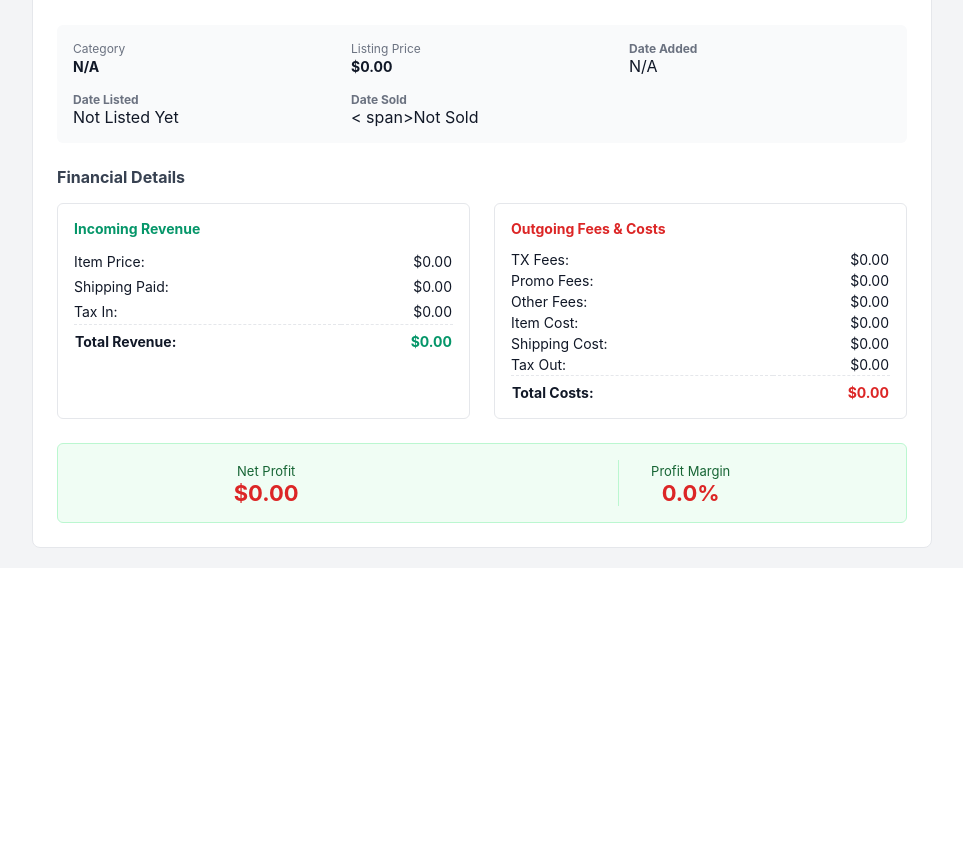
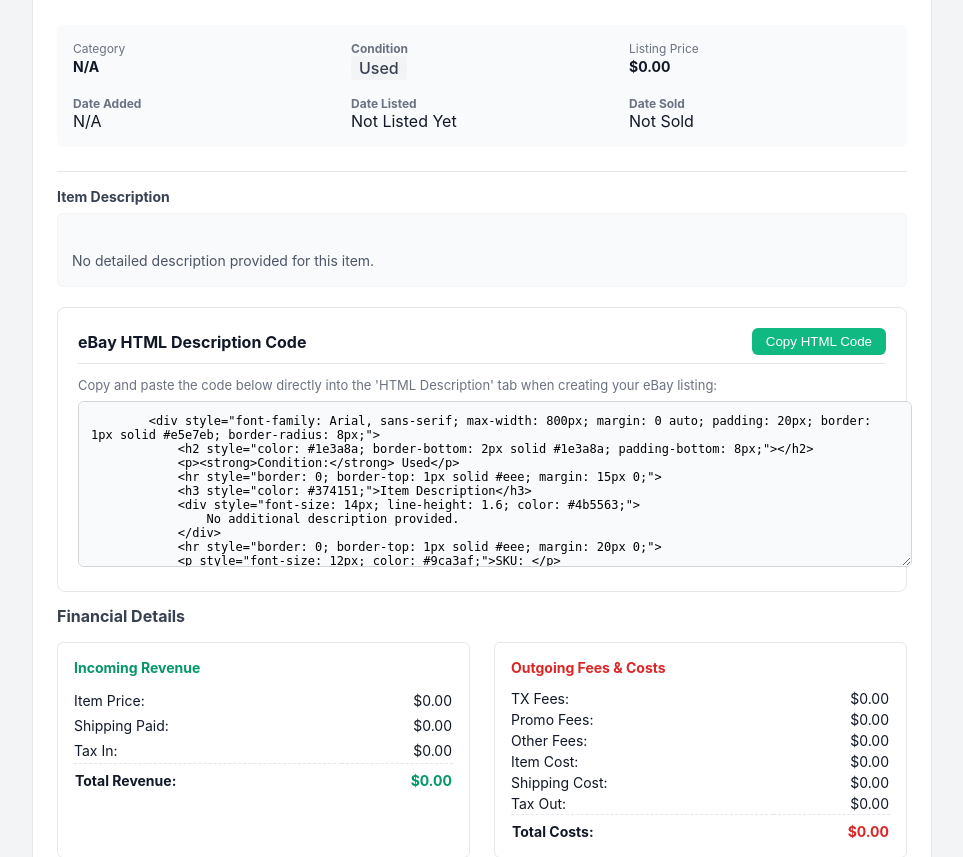
Before and after one commit to swtechsolutions/ebay-inventory-dashboard, a Flask app: template templates/view_item.html in a window 1280 px wide. Shown: the part 273-1130 px from the top of the page, without its empty margins (158-1121 px from the left). Before the commit the page ends 821 px from the top, so only its background shows below. Run offline with Flask 3, Linux system fonts and the light colour scheme; the template is opened without the code that fills it, so the values that code supplies are empty.

Commit message:
fixed a bunch more issued, added description and html code to each item, fixed date added, listed, and sold

```diff
--- a/app.py
+++ b/app.py
@@ -30,6 +30,9 @@ CATEGORIES = [
     'Other'
 ]
 
+# Master Condition list
+CONDITIONS = ['New', 'Open Box', 'Very Good', 'Good', 'Acceptable', 'For Parts / Not Working']
+
 # ==============================================================================
 # Database Models
 # ==============================================================================
@@ -50,6 +53,10 @@ class Item(db.Model):
     title = db.Column(db.String(200), nullable=False)
     category = db.Column(db.String(100), nullable=True)
     status = db.Column(db.String(50), default='Unlisted')
+
+    # New Description and Condition Fields
+    condition = db.Column(db.String(50), nullable=True, default='Good')
+    description = db.Column(db.Text, nullable=True)
 
     # New Date Columns
     date_added = db.Column(db.DateTime, default=lambda: datetime.now(timezone.utc))
@@ -172,6 +179,8 @@ def add_item():
             sku=request.form.get('sku'),
             title=request.form.get('title'),
             category=request.form.get('category'),
+            condition=request.form.get('condition'),
+            description=request.form.get('description'),
             status = request.form.get('status', 'Unlisted'),
             date_listed = date_listed,
             date_sold = date_sold,
@@ -196,7 +205,7 @@ def add_item():
         db.session.commit()
         return redirect(url_for('index'))
 
-    return render_template('add_item.html', categories=CATEGORIES)
+    return render_template('add_item.html', categories=CATEGORIES, conditions=CONDITIONS)
 
 
 @app.route('/edit/<int:item_id>', methods=['GET', 'POST'])
@@ -205,29 +214,36 @@ def edit_item(item_id):
 
     if request.method == 'POST':
 
-        new_status = request.form.get('status')
+        # Get status from form and strip accidental spaces
+        new_status = request.form.get('status', '').strip()
+        old_status = item.status
+
         now = datetime.now(timezone.utc)
 
-        # Check if status is transitioning to Listed and was not previously listed
-        if new_status == 'Listed' and item.status != 'Listed':
+        # Handle Date Listed
+        if new_status == 'Listed' and old_status != 'Listed':
             item.date_listed = now
         elif new_status == 'Unlisted':
-            # Reset date_listed if moved back to Unlisted
             item.date_listed = None
 
-        # Handle Sold Date
-        if new_status == 'Sold' and item.status != 'Sold':
-            item.date_sold = now
-        elif new_status != 'Sold':
-            item.date_sold = None  # Clear date_sold if status changes back
+        # Handle Date Sold
+        if new_status == 'Sold':
+            # Stamp date_sold if it isn't already set
+            if item.date_sold is None or old_status != 'Sold':
+                item.date_sold = now
+        else:
+            # Clear date_sold if item status moves away from Sold
+            item.date_sold = None
 
         item.sku = request.form.get('sku')
         item.title = request.form.get('title')
         item.category = request.form.get('category')
+        item.condition = request.form.get('condition')
+        item.description = request.form.get('description')
         item.status = request.form.get('status')
         item.status = new_status
         item.listing_price = parse_float(request.form.get('listing_price'))
-        item.date_sold = parse_date(request.form.get('date_sold'))
+        item.date_sold = item.date_sold
 
         item.item_price = parse_float(request.form.get('item_price'))
         item.shipping_paid = parse_float(request.form.get('shipping_paid'))
@@ -247,7 +263,7 @@ def edit_item(item_id):
         db.session.commit()
         return redirect(url_for('view_item', item_id=item.id))
 
-    return render_template('edit_item.html', item=item, categories=CATEGORIES)
+    return render_template('edit_item.html', item=item, categories=CATEGORIES, conditions=CONDITIONS)
 
 
 @app.route('/delete-image/<int:image_id>', methods=['POST'])
--- a/templates/view_item.html
+++ b/templates/view_item.html
@@ -55,6 +55,12 @@
                 <strong style="font-size: 14px; color: #111827;">{{ item.category or 'N/A' }}</strong>
             </div>
             <div>
+                <strong style="color: #6b7280; display: block; font-size: 12px;">Condition</strong>
+                <span style="display: inline-block; padding: 2px 8px; background-color: #f3f4f6; color: #374151; border-radius: 4px; font-weight: 500;">
+                    {{ item.condition or 'Used' }}
+                </span>
+            </div>
+            <div>
                 <span style="display: block; font-size: 12px; color: #6b7280;">Listing Price</span>
                 <strong style="font-size: 14px; color: #111827;">${{ '%.2f'|format(item.listing_price or 0.0) }}</strong>
             </div>
@@ -68,9 +74,49 @@
             </div>
             <div>
                 <strong style="color: #6b7280; display: block; font-size: 12px;">Date Sold</strong>
-            <   span>{{ item.date_sold.strftime('%b %d, %Y') if item.date_sold else 'Not Sold' }}</span>
+                <span>{{ item.date_sold.strftime('%b %d, %Y') if item.date_sold else 'Not Sold' }}</span>
             </div>
         </div>
+        <!-- Visible Description Section -->
+        <div style="border-top: 1px solid #e5e7eb; padding-top: 16px; margin-top: 16px;">
+            <strong style="color: #374151; display: block; font-size: 14px; margin-bottom: 8px;">Item Description</strong>
+            <div style="background-color: #f9fafb; padding: 14px; border-radius: 6px; border: 1px solid #f3f4f6; color: #4b5563; font-size: 14px; line-height: 1.6; white-space: pre-line;">
+                {{ item.description or 'No detailed description provided for this item.' }}
+            </div>
+        </div>
+        <!-- eBay Listing HTML Generator Section -->
+        <div style="background-color: #ffffff; padding: 20px; border-radius: 8px; border: 1px solid #e5e7eb; margin-top: 20px;">
+            <div style="display: flex; justify-content: space-between; align-items: center; border-bottom: 1px solid #e5e7eb; padding-bottom: 8px; margin-bottom: 12px;">
+                <h3 style="margin: 0; color: #111827; font-size: 16px;">eBay HTML Description Code</h3>
+                <button onclick="copyEbayCode()" style="background-color: #10b981; color: white; border: none; padding: 6px 14px; border-radius: 6px; font-weight: 500; cursor: pointer;">Copy HTML Code</button>
+            </div>
+
+            <p style="font-size: 13px; color: #6b7280; margin-bottom: 8px;">Copy and paste the code below directly into the 'HTML Description' tab when creating your eBay listing:</p>
+
+            <textarea id="ebayHtmlCode" rows="10" readonly style="width: 100%; padding: 12px; font-family: monospace; font-size: 12px; border: 1px solid #d1d5db; border-radius: 6px; background-color: #f9fafb;">
+        <div style="font-family: Arial, sans-serif; max-width: 800px; margin: 0 auto; padding: 20px; border: 1px solid #e5e7eb; border-radius: 8px;">
+            <h2 style="color: #1e3a8a; border-bottom: 2px solid #1e3a8a; padding-bottom: 8px;">{{ item.title }}</h2>
+            <p><strong>Condition:</strong> {{ item.condition or 'Used' }}</p>
+            <hr style="border: 0; border-top: 1px solid #eee; margin: 15px 0;">
+            <h3 style="color: #374151;">Item Description</h3>
+            <div style="font-size: 14px; line-height: 1.6; color: #4b5563;">
+                {{ item.description or 'No additional description provided.' }}
+            </div>
+            <hr style="border: 0; border-top: 1px solid #eee; margin: 20px 0;">
+            <p style="font-size: 12px; color: #9ca3af;">SKU: {{ item.sku }}</p>
+        </div>
+            </textarea>
+        </div>
+
+        <script>
+        function copyEbayCode() {
+            const copyText = document.getElementById("ebayHtmlCode");
+            copyText.select();
+            copyText.setSelectionRange(0, 99999);
+            navigator.clipboard.writeText(copyText.value);
+            alert("eBay HTML Code copied to clipboard!");
+        }
+        </script>
 
         <!-- Financial Breakdown -->
         <h2 style="font-size: 16px; color: #374151; margin-bottom: 16px;">Financial Details</h2>
```
Also changed, not shown: templates/add_item.html (+13 -0 lines), templates/edit_item.html (+23 -0 lines).
